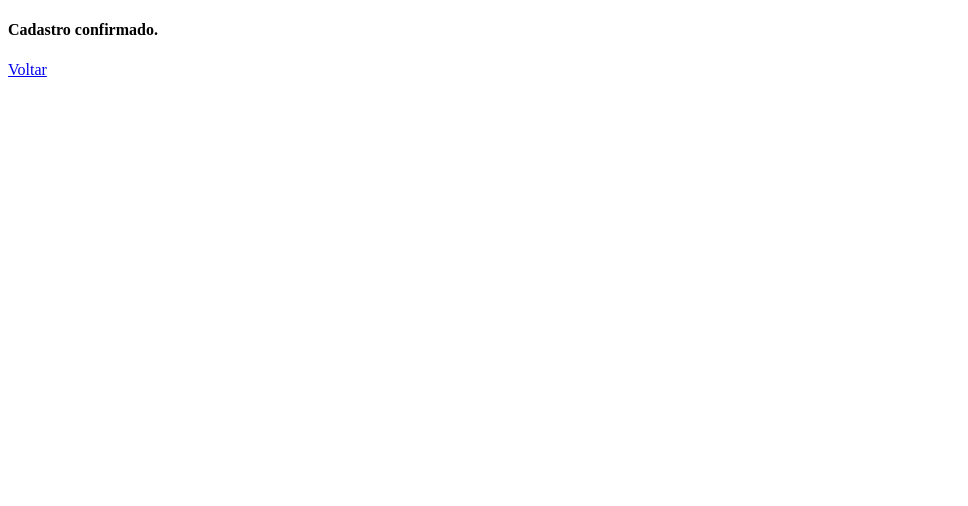
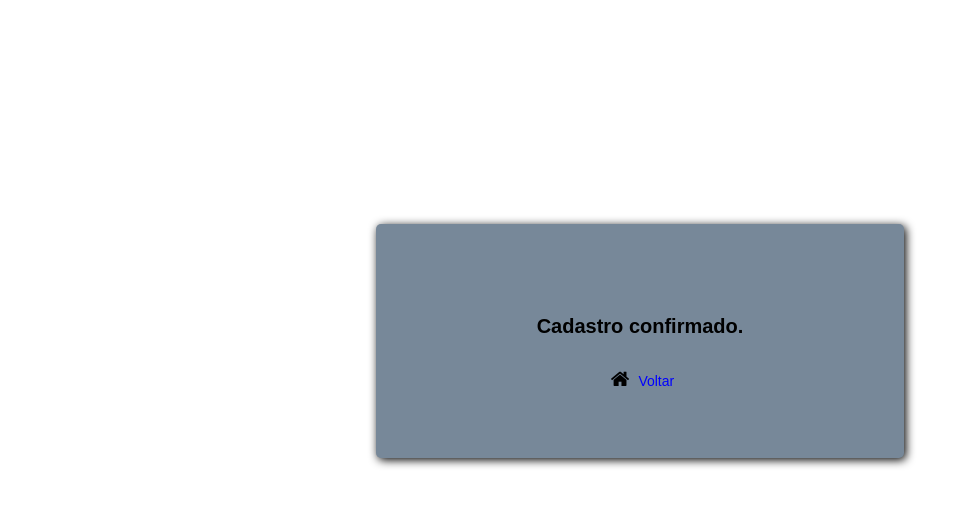
Before and after one commit to robertamickaele/crispy-umbrella, a plain HTML site: page confirmar.html in a window 1280 px wide. Shown: the whole page, without its empty margins (0-968 px from the left). Drawn offline with Linux system fonts and the light colour scheme.

Commit message:
Adicionando lista

```diff
--- /dev/null
+++ b/confirmar.css
@@ -0,0 +1,46 @@
+h4{
+    font-size: 20px;
+    color: black;
+    font-family: Arial, Helvetica, sans-serif;
+}
+
+a{
+    text-decoration: none;
+    font-size: 14px;
+    font-family: Arial, Helvetica, sans-serif;
+    color: blue;
+    transition: all 0.2s;
+    animation: slideinIcon;
+    animation-duration: 1.5s;
+}
+
+a:hover{
+    color:white;
+}
+
+i{
+    margin: 5px;
+}
+
+div{
+    background: lightslategray;
+    border-radius: 5px;
+    width: 50vh;
+    margin: 28vh auto;
+    padding: 5vw;
+    text-align: center;
+    color: black;
+    box-shadow: 2px 2px 10px black;
+    animation: slidein;
+    animation-duration: 0.5s;
+}
+
+@keyframes slidein{
+    from{
+        margin-top: 50vh;
+        width: 30vh;
+    }
+    to{
+        width: 50vh;
+    }
+}
--- a/confirmar.html
+++ b/confirmar.html
@@ -3,12 +3,15 @@
 <head>
     <meta charset=utf-8>
     <meta name="viewport" content="width=device-width, initial-scale=1">
+    <link rel="stylesheet" href="confirmar.css">
+    <link rel="stylesheet" href="https://cdnjs.cloudflare.com/ajax/libs/font-awesome/4.7.0/css/font-awesome.min.css">
     <title> Cadastro confirmado </title>
 </head>
 <body>
     <div>
         <h4> Cadastro confirmado. </h4>
-        <a href="index.html"> Voltar </a>
+        <i class="fa fa-home" style=font-size:20px;></i>
+        <a href="index.html">Voltar</a>
     </div>
 </body>
 </html>
```
Also changed, not shown: formulario.html (+25 -26 lines).
